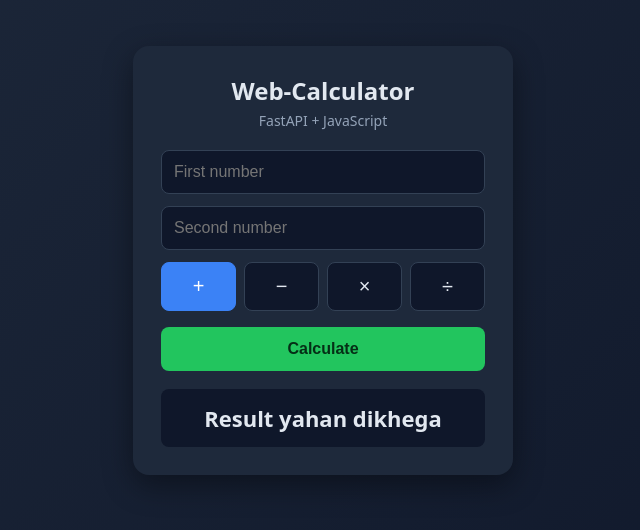
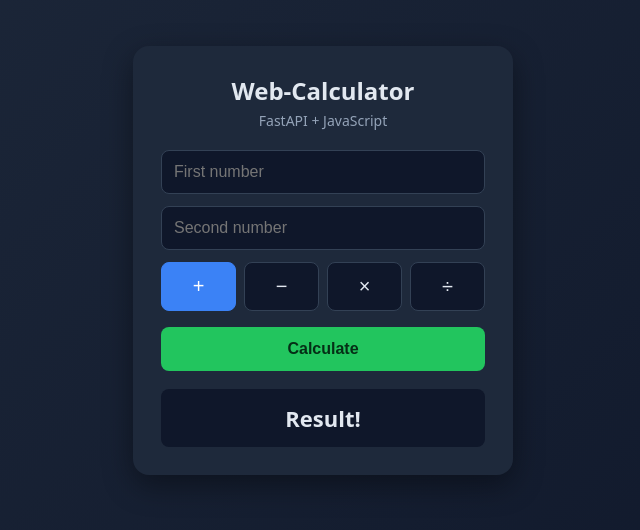
Before and after one commit to aryanshchouhan02-pixel/calculator-app, a plain HTML site: page static/index.html in a window 1280 px wide. Shown: the part 140-670 px from the top of the page, without its empty margins (317-957 px from the left). Drawn offline with Linux system fonts and the light colour scheme.

Commit message:
Update title and result message in index.html

```diff
--- a/static/index.html
+++ b/static/index.html
@@ -3,7 +3,7 @@
 <head>
   <meta charset="UTF-8">
   <meta name="viewport" content="width=device-width, initial-scale=1">
-  <title>Simple Calculator</title>
+  <title>Calculator</title>
   <style>
     * { box-sizing: border-box; }
     body {
@@ -62,7 +62,7 @@
     </div>
 
     <button id="calc">Calculate</button>
-    <div id="out">Result yahan dikhega</div>
+    <div id="out">Result!</div>
   </div>
 
   <script>
```
